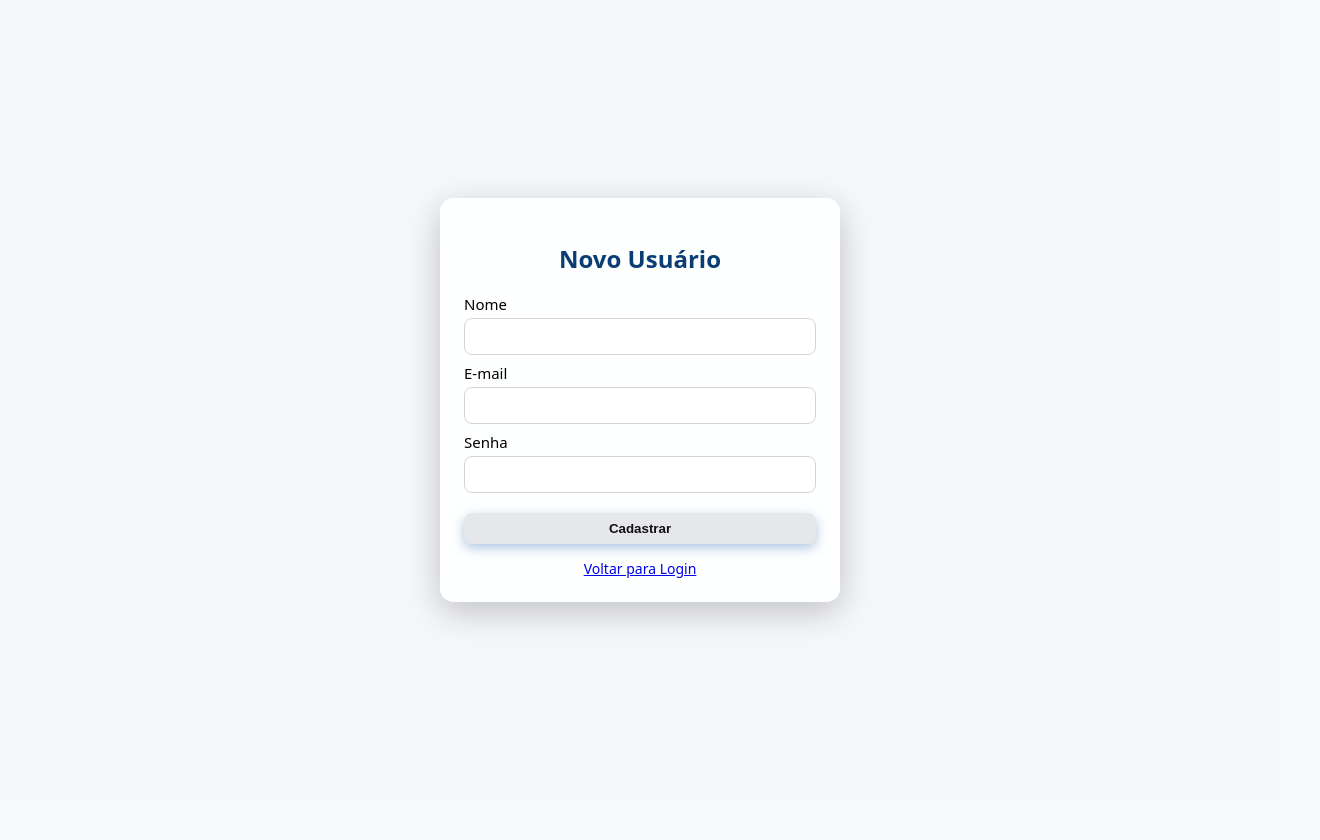
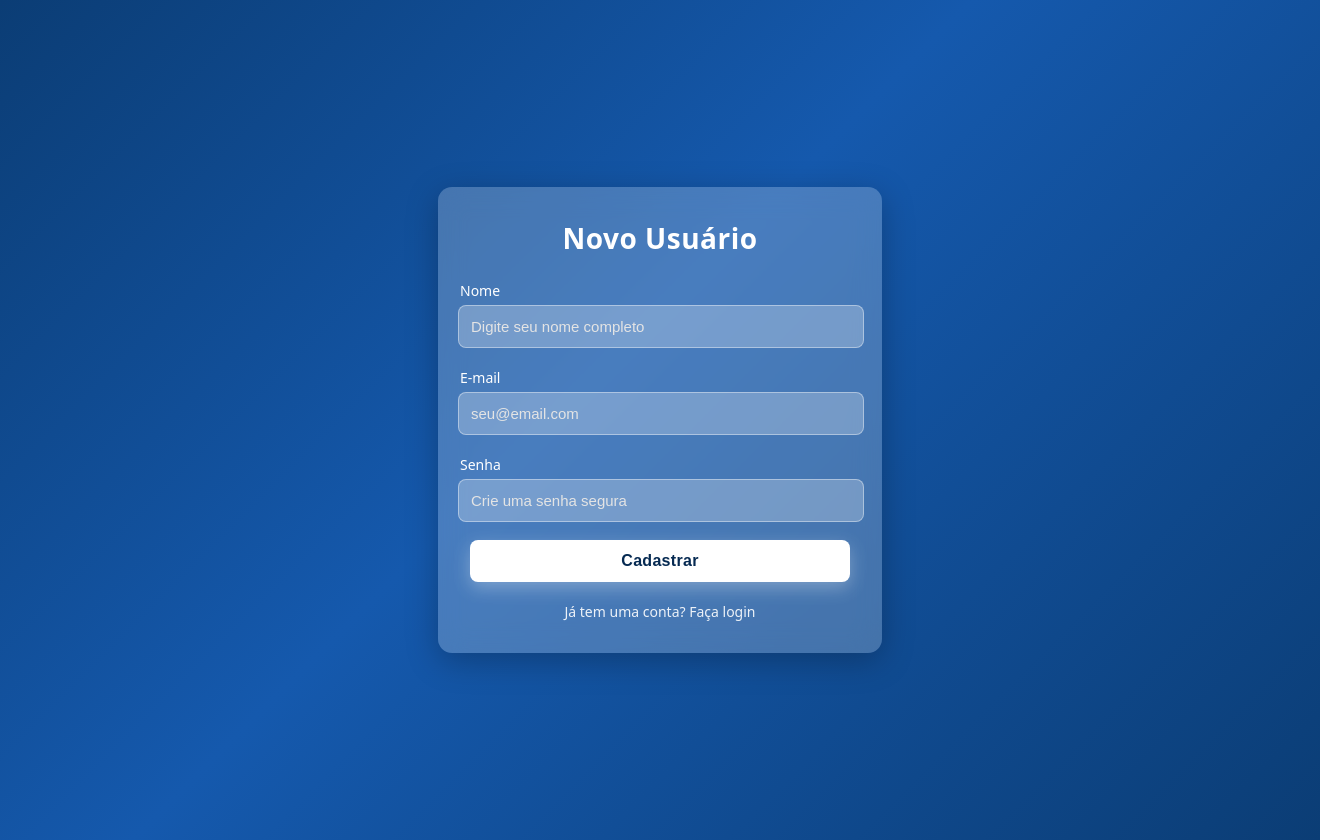
Before and after one commit to Stuutis/SIGECEM, a React (Vite) app in the folder frontend/: page /register in a window 1280 px wide. Shown: the whole page, 1320 px wide, since content can reach past the window. Before the commit the page ends 800 px from the top, so only its background shows below. Built offline with nearby package versions, Linux system fonts and the light colour scheme.

Commit message:
feat: Update Register.jsx

```diff
--- a/frontend/src/pages/Register.jsx
+++ b/frontend/src/pages/Register.jsx
@@ -24,63 +24,58 @@ export default function Register() {
   }
 
   return (
-    <div style={styles.container}>
-      <div className="modal-card" style={styles.card}>
-        <h2 style={{ textAlign: "center", color: "var(--primary)" }}>
-          Novo Usuário
-        </h2>
+    <div className="login-container">
+      <div className="login-card">
+        <h2 className="login-title">Novo Usuário</h2>
 
         {error && (
-          <p className="error" style={{ textAlign: "center" }}>
+          <p className="error" style={{ textAlign: "center", padding: "10px", borderRadius: "8px", marginBottom: "16px" }}>
             {error}
           </p>
         )}
 
         <form onSubmit={handleSubmit}>
           <label>
-            Nome <input name="nome" onChange={handleChange} required />
+            Nome
+            <input
+              name="nome"
+              onChange={handleChange}
+              required
+              placeholder="Digite seu nome completo"
+            />
           </label>
+
           <label>
-            E-mail{" "}
-            <input name="email" type="email" onChange={handleChange} required />
+            E-mail
+            <input
+              name="email"
+              type="email"
+              onChange={handleChange}
+              required
+              placeholder="seu@email.com"
+            />
           </label>
+
           <label>
-            Senha{" "}
+            Senha
             <input
               name="senha"
               type="password"
               onChange={handleChange}
               required
+              placeholder="Crie uma senha segura"
             />
           </label>
 
-          <div
-            className="modal-actions"
-            style={{ marginTop: "20px", flexDirection: "column" }}
-          >
-            <button type="submit" style={{ width: "100%", margin: 0 }}>
-              Cadastrar
-            </button>
-          </div>
+          <button type="submit" className="btn-primary">
+            Cadastrar
+          </button>
         </form>
 
-        <div
-          style={{ marginTop: "15px", textAlign: "center", fontSize: "14px" }}
-        >
-          <Link to="/login">Voltar para Login</Link>
+        <div className="login-link" style={{ marginTop: "20px", textAlign: "center", fontSize: "14px" }}>
+          <Link to="/login">Já tem uma conta? Faça login</Link>
         </div>
       </div>
     </div>
   );
 }
-
-const styles = {
-  container: {
-    display: "flex",
-    height: "100vh",
-    alignItems: "center",
-    justifyContent: "center",
-    backgroundColor: "#f6f7fb",
-  },
-  card: { maxWidth: "400px", width: "100%" },
-};
```
